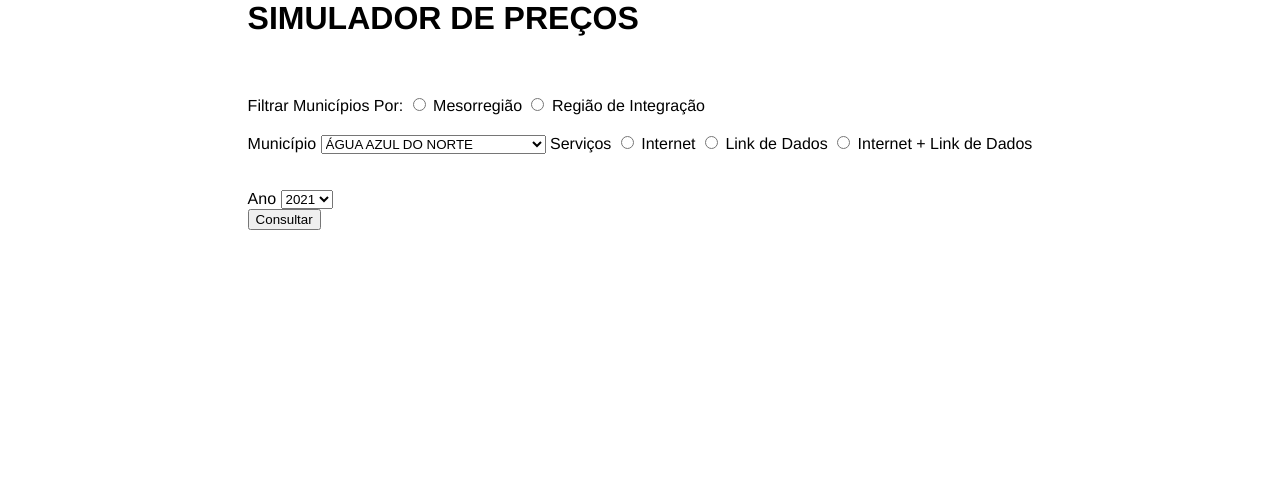
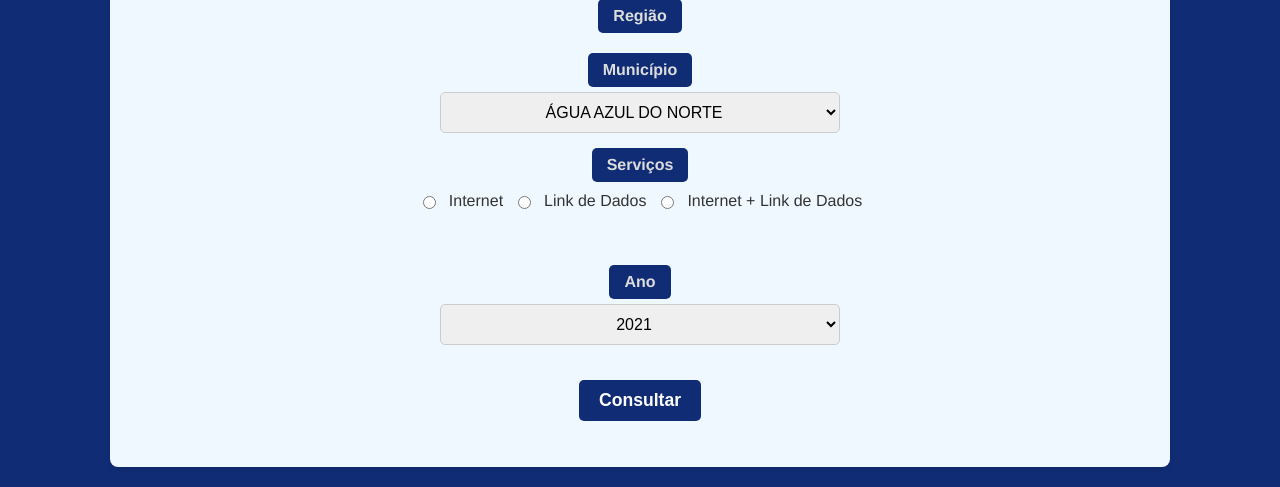
Before and after one commit to Lu4nL1ma/dae_systems, a Django app: page / in a window 1280 px wide. Shown: the part 359-846 px from the top of the page. Before the commit the page ends 589 px from the top, so only its background shows below. Run offline with Django 5.2, Linux system fonts and the light colour scheme; data comes from the database, SQL or seed files in the repository; parts of the project's set-up code (start-up, migrations or seed data) failed here and were passed over.

Commit message:
Update index.html

```diff
--- a/dae_sys/dae_web_sys/templates/index.html
+++ b/dae_sys/dae_web_sys/templates/index.html
@@ -6,82 +6,87 @@
     <meta name="viewport" content="width=device-width, initial-scale=1.0">
     <title>DAE_SYSTEMS</title>
     <link rel="stylesheet" href="{% static 'css/style.css' %}">
+</head>
+<body class="bg-primary">
+    <header class="app-header">
+        <img class="logo" src="{% static 'imagens/logo' %}" alt="Logo DAE Systems">
+        <h2 class="division-title">DIVISÃO DE ANÁLISE ECONÔMICA</h2>
+    </header>
 
-</head>
-    <div>
-    <body class="fundo">
-    <div> <img class="img" src="{% static 'imagens/logo' %}" alt="">  <div class="dae"> DIVISÃO DE ANÁLISE ECONÔMICA </div>   </div>
-    <h1> SIMULADOR DE PREÇOS </h1>
+    <main class="container">
+        <h1 class="page-title">SIMULADOR DE PREÇOS</h1>
 
-    <div class="centro">
+        <form action="{% url "custos" %}" method="post" class="price-simulator-form">
+            {% csrf_token %}
 
-        <br> <br>
+            <div class="form-group">
+                <label class="form-label">Filtrar Municípios Por:</label>
+                <div class="radio-group">
+                    {% for f in filter %}
+                        <input type="radio" name="filter" id="filter_{{ forloop.counter }}" value="{{ f }}">
+                        <label for="filter_{{ forloop.counter }}">{{ f }}</label>
+                    {% endfor %}
+                </div>
+            </div>
 
-        <form action="{% url "custos" %}" method="post">
-
-            {% csrf_token %}
-            <label for=""> Filtrar Municípios Por: </label>
-            {% for f in filter %}
-                <input type="radio" name="filter" value="{{ f }}"> {{ f }}
-            {% endfor %}
-
-            <br>
-
-            <select class="cent2" id="mesor" name="mesor">
+            <div class="form-group">
+                <label class="form-label" for="mesor">Mesorregião</label>
+                <select class="select-field" id="mesor" name="mesor">
                     {% for msr in meso %}
                         <option value="{{ msr.mesorregiao }}">{{ msr.mesorregiao }}</option>
                     {% endfor %}
                 </select>
+            </div>
 
-            <select class="cent2" id="regiao" name="regiao">
+            <div class="form-group">
+                <label class="form-label" for="regiao">Região</label>
+                <select class="select-field" id="regiao" name="regiao">
                     {% for r in regioes %}
                         <option value="{{ r.regiao }}">{{ r.regiao }}</option>
                     {% endfor %}
                 </select>
+            </div>
 
-            <br>
-
-            <label for="municipio">Município</label>
-            <select id="municipio" name="municipio" >
+            <div class="form-group">
+                <label class="form-label" for="municipio">Município</label>
+                <select class="select-field" id="municipio" name="municipio">
                     {% for m in munis %}
                         <option value="{{ m.municipio }}">{{ m.municipio }}</option>
                     {% endfor %}
                 </select>
-
-                    <label for=""> Serviços </label>
-
-                    {% for s in servi %}
-                        <input type="radio" name="servico" value="{{ s }}"> {{ s }}
-                    {% endfor %}
-
-                    <br>
-                    <!-- Campo de texto oculto por padrão -->
-                     <div class="cent">
-                    <label id="extraInput2"  style="display: none;"> Mbps Internet </label>
-                    <input type="text" class="cent" name="mb_net" id="extraInput" style="display: none;">
-
-                    <label id="extraInput3" style="display: none;"> Mbps Dados </label>
-                    <input type="text" name="mb_link" class="cent" id="extraInput4" style="display: none;">
             </div>
 
-                  <br> <br>
+            <div class="form-group">
+                <label class="form-label">Serviços</label>
+                <div class="radio-group">
+                    {% for s in servi %}
+                        <input type="radio" name="servico" id="servico_{{ forloop.counter }}" value="{{ s }}">
+                        <label for="servico_{{ forloop.counter }}">{{ s }}</label>
+                    {% endfor %}
+                </div>
+            </div>
 
-                  <label for=""> Ano </label>
-                  <select id="select" name="ano">
+            <div class="form-group extra-inputs">
+                <label class="form-label" id="mbps_internet_label" style="display: none;">Mbps Internet</label>
+                <input type="text" class="input-text" name="mb_net" id="mbps_internet" style="display: none;">
+
+                <label class="form-label" id="mbps_dados_label" style="display: none;">Mbps Dados</label>
+                <input type="text" class="input-text" name="mb_link" id="mbps_dados" style="display: none;">
+            </div>
+
+            <div class="form-group">
+                <label class="form-label" for="ano">Ano</label>
+                <select class="select-field" id="ano" name="ano">
                     {% for a in anos %}
                         <option value="{{a}}">{{a}}</option>
                     {% endfor %}
                 </select>
+            </div>
 
-                  <script src="{% static 'js/script.js' %}" ></script>
-
-                  <br>
-
-                  <button type="submit" class="btn"> Consultar </button>
+            <button type="submit" class="button-primary">Consultar</button>
         </form>
 
-    </div>
-
+        <script src="{% static 'js/script.js' %}"></script>
+    </main>
 </body>
-
 </html>
```
Lines whose indentation alone changed are shown as unchanged.
